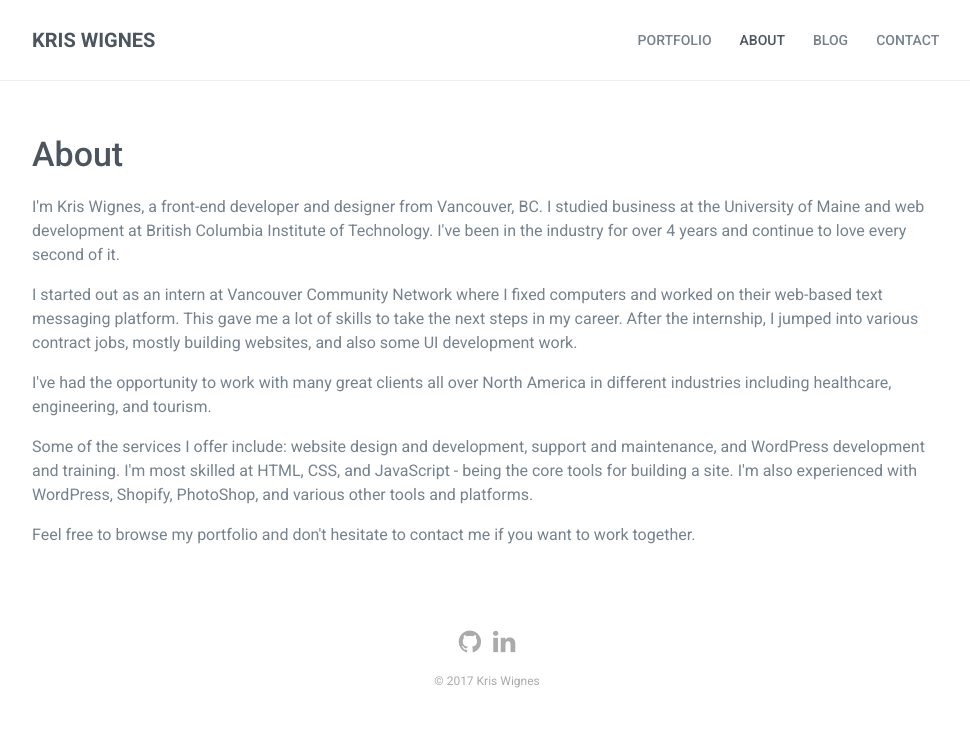
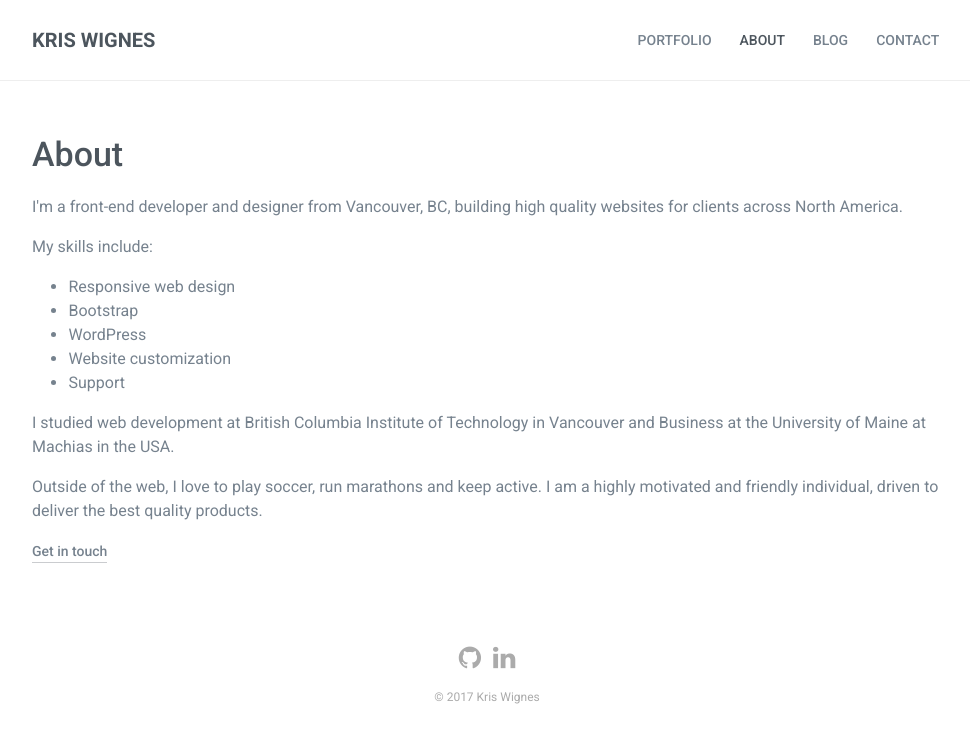
Before and after one commit to kwignes/kwignes.github.io, a Jekyll site: the page built from about.html, in a window 1280 px wide. Shown: the top 743 px of the page, without its empty margins (153-1123 px from the left). Built offline with Jekyll 4.4.1, drawn with Linux system fonts in a browser that asks for light colours; nearby versions of some CDN libraries.

Commit message:
text change

```diff
--- a/about.html
+++ b/about.html
@@ -5,12 +5,18 @@ title: About
 
 <h1>About</h1>
 
-<p>I'm Kris Wignes, a front-end developer and designer from Vancouver, BC. I studied business at the University of Maine and web development at British Columbia Institute of Technology. I've been in the industry for over 4 years and continue to love every second of it.</p>
+<p>I'm a front-end developer and designer from Vancouver, BC, building high quality websites for clients across North America.</p>
 
-I started out as an intern at Vancouver Community Network where I fixed computers and  worked on their web-based text messaging platform. This gave me a lot of skills to take the next steps in my career. After the internship, I jumped into various contract jobs, mostly building websites, and also some UI development work.</p>
+<p>My skills include:</p>
+<ul>
+<li>Responsive web design</li>
+<li>Bootstrap</li>
+<li>WordPress</li>
+<li>Website customization</li>
+<li>Support</li>
+</ul>
+<p>I studied web development at British Columbia Institute of Technology in Vancouver and Business at the University of Maine at Machias in the USA.</p>
 
-<p>I've had the opportunity to work with many great clients all over North America in different industries including healthcare, engineering, and tourism.</p>
+<p>Outside of the web, I love to play soccer, run marathons and keep active. I am a highly motivated and friendly individual, driven to deliver the best quality products.</p>
 
-<p>Some of the services I offer include: website design and development, support and maintenance, and WordPress development and training. I'm most skilled at HTML, CSS, and JavaScript - being the core tools for building a site. I'm also experienced with WordPress, Shopify, PhotoShop, and various other tools and platforms.</p>
-
-<p>Feel free to browse my portfolio and don't hesitate to contact me if you want to work together.</p>
+<p><a class="btn" href="/contact/">Get in touch</a></p>
```
